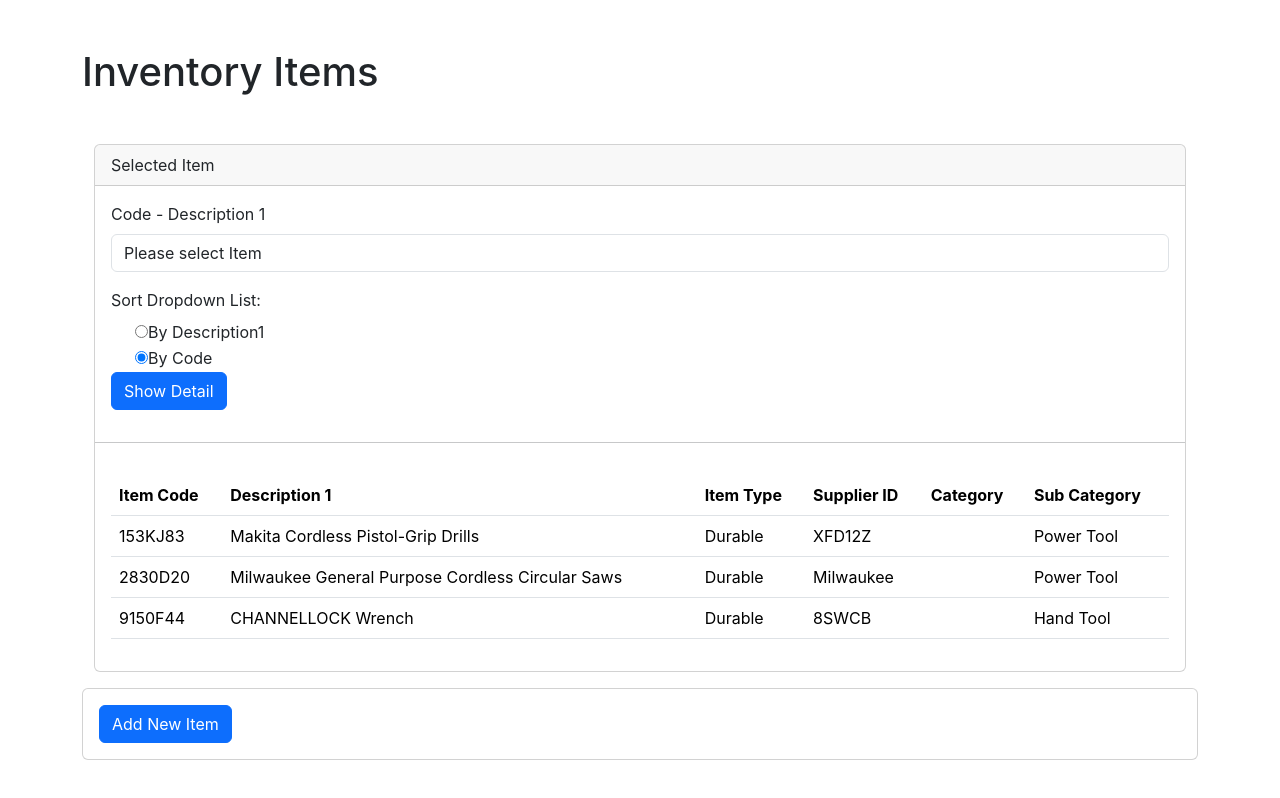
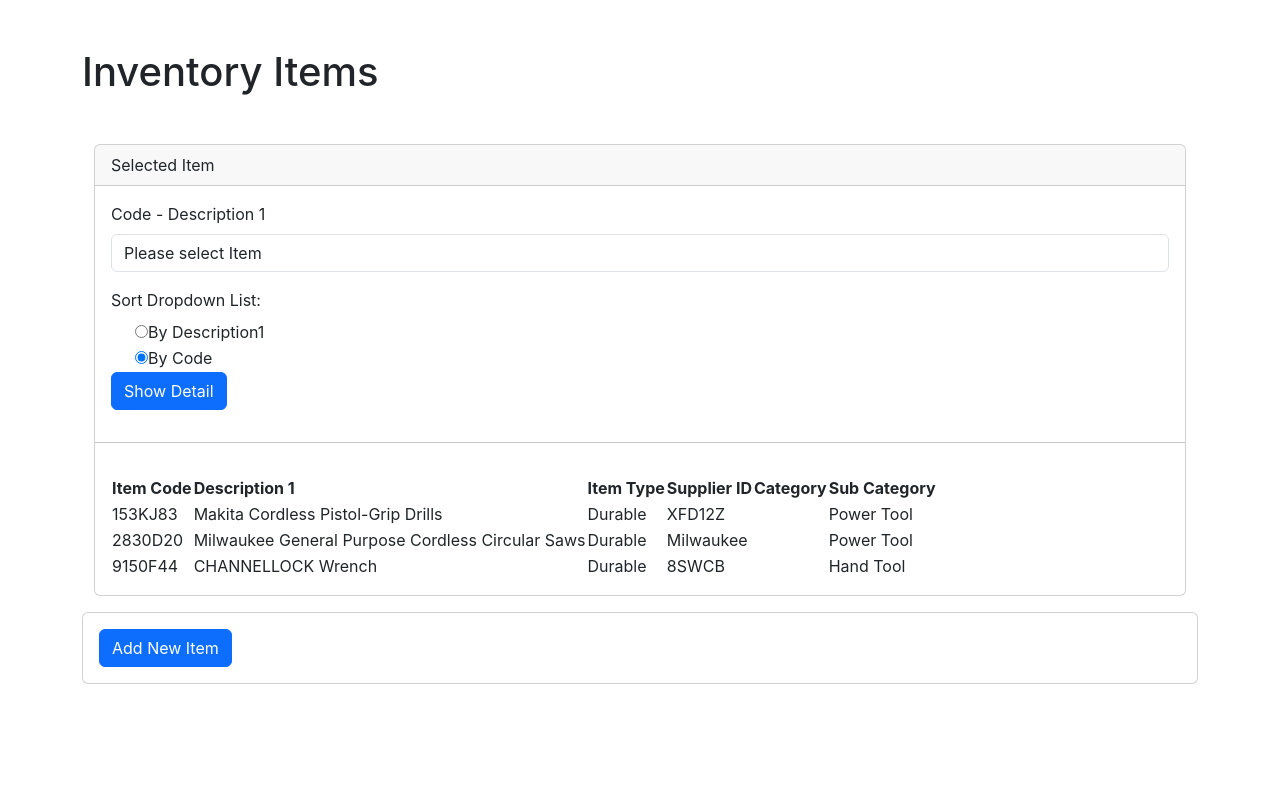
Before and after one commit to Yamako123456/tool-room-app, a React (Create React App) app: page / in a window 1280 px wide. Built offline with nearby package versions, Linux system fonts and the light colour scheme.

Commit message:
double click row select the item

```diff
--- a/src/components/ItemRowItem.js
+++ b/src/components/ItemRowItem.js
@@ -13,17 +13,21 @@ function ItemRowItem(props) {
         if (props.isDisableClick)
             return;
 
-        console.log(props.index, props.item.code)
+        //console.log(props.index, props.item.code)
         props.setSelectedCode(props.item.code)
         setSelectedRow(props.index)
     }
 
     return (
-        <tr
+         <tr
             key={props.item.code}
-        onDoubleClick={() => handleRowDblClick(props.index)}
+            onDoubleClick={() => handleRowDblClick(props.index)}
+            style={{
+                backgroundColor: props.selectedCode === props.item.code ? 'papayawhip' : 'transparent',
+                border: props.selectedCode === props.item.code ? '2px solid #000' : 'none'
+              }}
+        >
 
-        >
             <td>{props.item.code}</td>
             <td>{props.item.description1}</td>
             {/* <td>{props.item.description2}</td> */}
--- a/src/components/ItemTableSection.js
+++ b/src/components/ItemTableSection.js
@@ -94,7 +94,7 @@ function ItemTableSection(props) {
                     <hr/>
                     <div className="card-body">
                         <table
-                            className="table table-hover"
+                            // className="table table-hover"
                             disabled={props.showDetail}
                         >
                             <thead>
```
